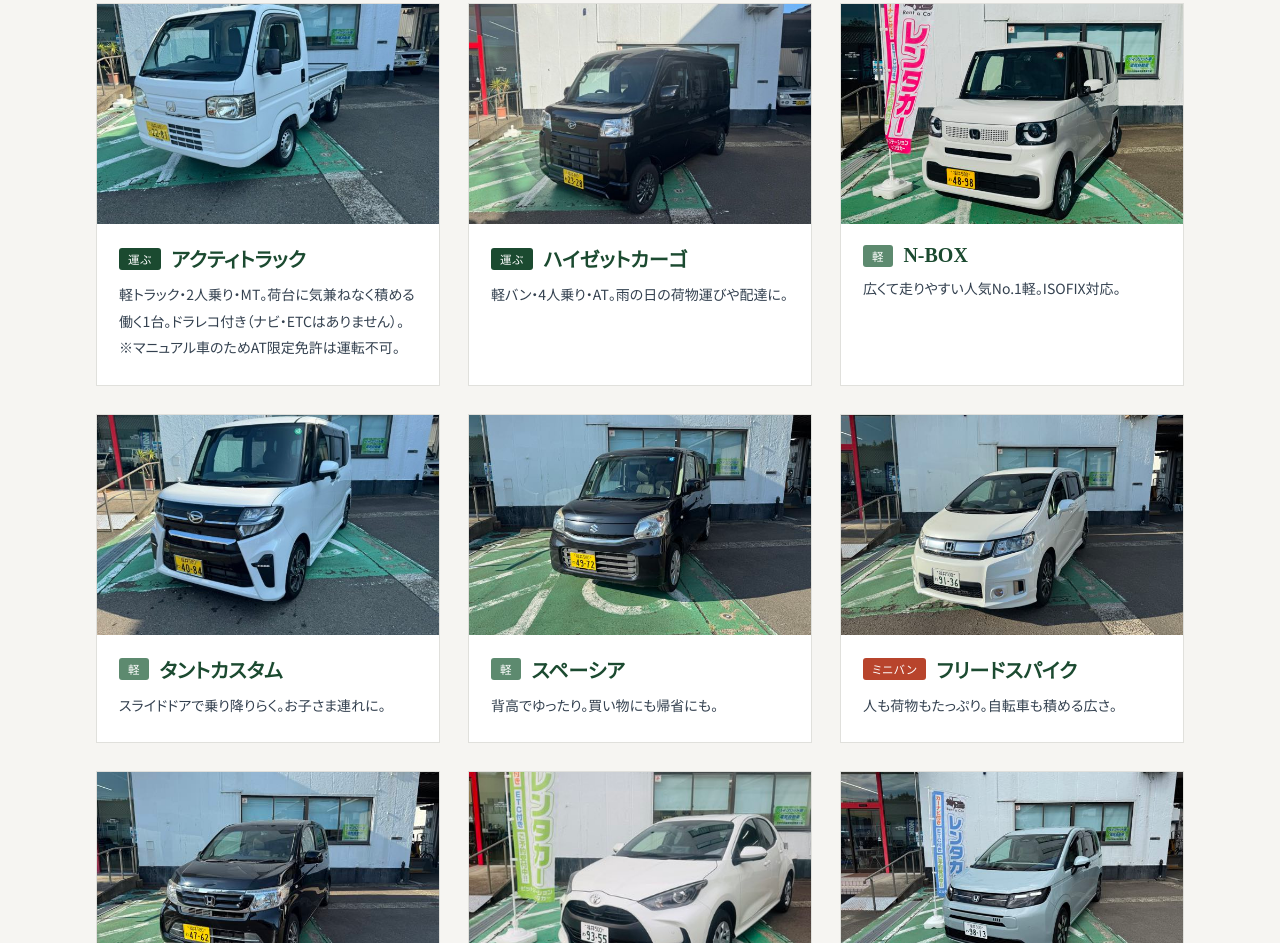
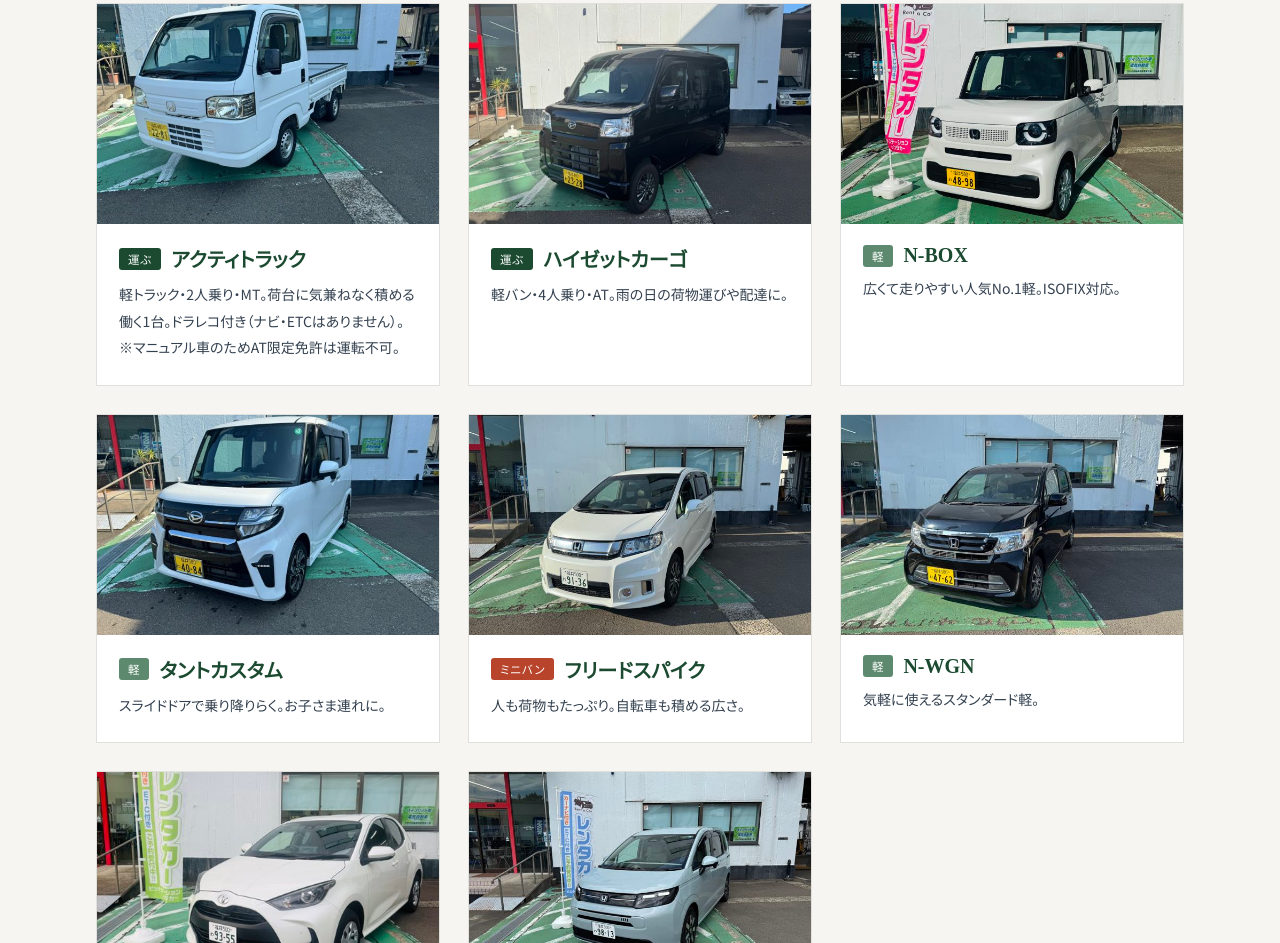
Before and after one commit to y-nishino-cyber/rental, a plain HTML site: page index.html in a window 1280 px wide. Shown: the part 2490-3433 px from the top of the page. Drawn offline with Linux system fonts and the light colour scheme; a web font is replaced by a local one.

Commit message:
スペーシアを外す

```diff
--- a/index.html
+++ b/index.html
@@ -275,7 +275,7 @@
       <div class="cls"><span class="nm">軽トラック</span><br><span class="sub">アクティトラック（MT）</span></div>
       <div class="yen">4,500円</div>
       <div class="men">1,100円</div>
-      <div class="cls"><span class="nm">軽自動車・軽バン</span><br><span class="sub">N-BOX／タント／スペーシア／N-WGN／ハイゼットカーゴ ほか</span></div>
+      <div class="cls"><span class="nm">軽自動車・軽バン</span><br><span class="sub">N-BOX／タント／N-WGN／ハイゼットカーゴ ほか</span></div>
       <div class="yen">5,500円</div>
       <div class="men">1,100円</div>
       <div class="cls"><span class="nm">コンパクト・ミニバン</span><br><span class="sub">ヤリス 4WD／フリード／フリードスパイク</span></div>
@@ -319,13 +319,6 @@
         <div class="lu-body">
           <div class="lu-head"><span class="tag leaf">軽</span><span class="lu-name">タントカスタム</span></div>
           <div class="lu-d">スライドドアで乗り降りらく。お子さま連れに。</div>
-        </div>
-      </div>
-      <div class="lu-card">
-        <img src="./r_spacia.jpg" alt="スペーシア" loading="lazy">
-        <div class="lu-body">
-          <div class="lu-head"><span class="tag leaf">軽</span><span class="lu-name">スペーシア</span></div>
-          <div class="lu-d">背高でゆったり。買い物にも帰省にも。</div>
         </div>
       </div>
       <div class="lu-card">
```
